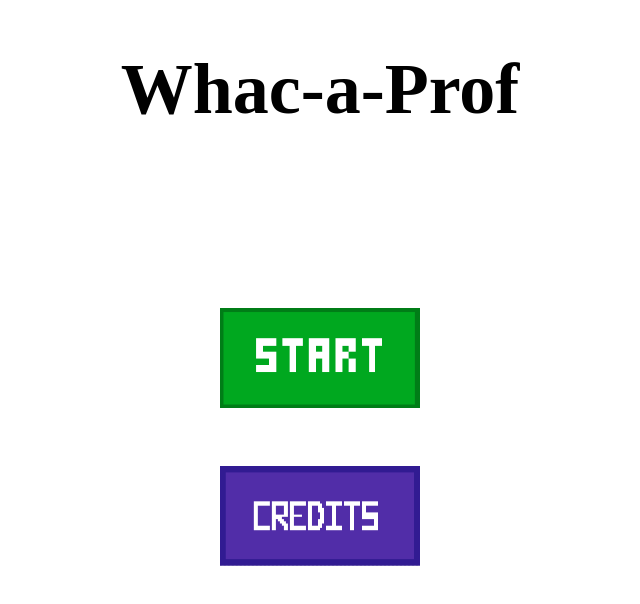
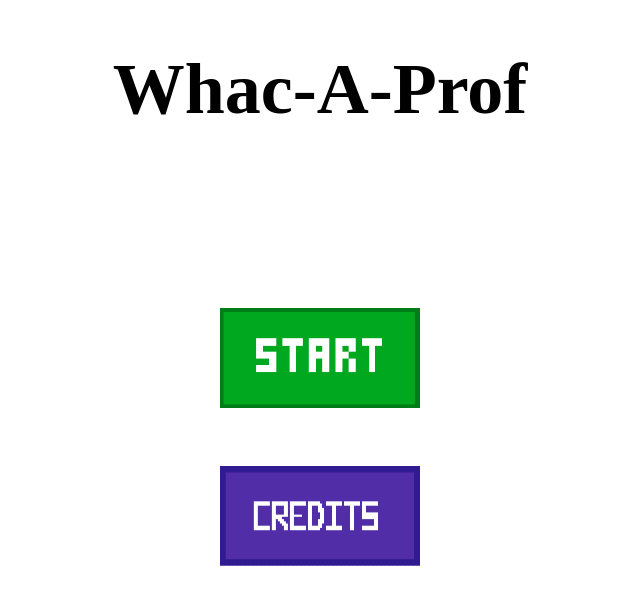
Before and after one commit to shuwana/CISC.3140-Group-1, a plain HTML site: page For Backbone/homepage.html in a window 1280 px wide. Shown: the whole page, without its empty margins (320-960 px from the left). Drawn offline with Linux system fonts and the light colour scheme.

Commit message:
fixed game title screen

```diff
--- a/For Backbone/homepage.html
+++ b/For Backbone/homepage.html
@@ -10,7 +10,7 @@ it consists of game, leaderboard, credits -->
 </head>
 
 <body class="content">
-    <h1 style="text-align:center;"> Whac-a-Prof </h1>
+    <h1 style="text-align:center;"> Whac-A-Prof </h1>
     <br></br>
     <nav>
         <h2 style="text-align:center;"><img class="button" src="../For Graphics/Button Assets/Start.png" alt="start" onclick="location.href='game.html'"></h2>
```
